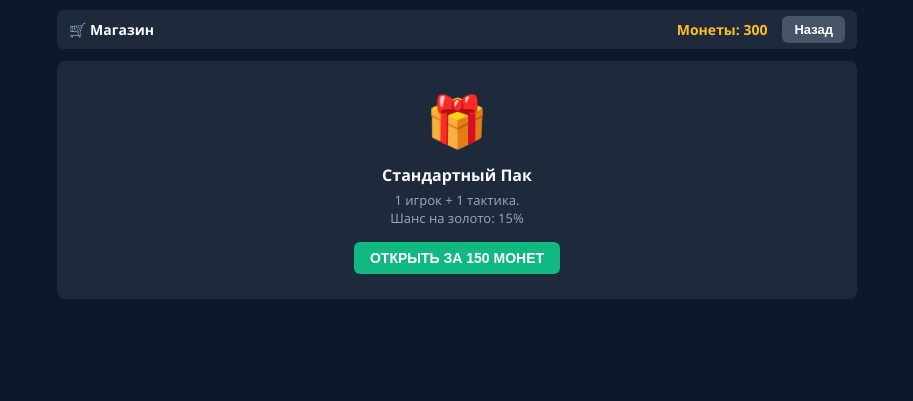
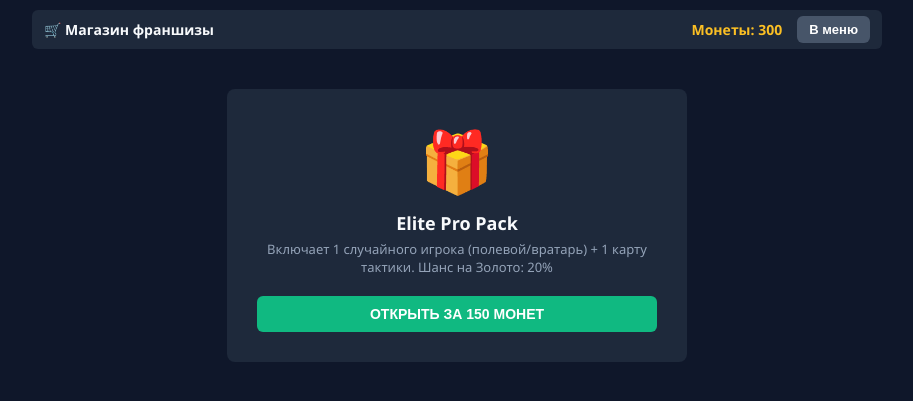
Before and after one commit to miruha3333/nhlcard, a Flask app: page / in a window 1280 px wide, after a click on "🛒 Магазин Игроков и Тактик". Shown: the top 401 px of the page, without its empty margins (183-1096 px from the left). Run offline with Flask 3, Linux system fonts and the light colour scheme.

Commit message:
Update index.html

```diff
--- a/templates/index.html
+++ b/templates/index.html
@@ -3,10 +3,10 @@
 <head>
     <meta charset="UTF-8">
     <meta name="viewport" content="width=device-width, initial-scale=1.0">
-    <title>NHL Ultimate Cards</title>
+    <title>NHL Ultimate Manager</title>
     <style>
         body { background-color: #0f172a; color: #f8fafc; font-family: 'Segoe UI', Tahoma, Geneva, Verdana, sans-serif; margin: 0; padding: 10px; }
-        .container { max-width: 800px; margin: 0 auto; }
+        .container { max-width: 850px; margin: 0 auto; }
 
         .screen { display: none; animation: fadeIn 0.2s; }
         .screen.active { display: block; }
@@ -23,100 +23,104 @@
         .coins-text { font-size: 14px; color: #fbbf24; font-weight: bold; }
         .status-mid { font-size: 14px; font-weight: bold; color: #3b82f6; }
 
-        .scoreboard { display: flex; justify-content: center; align-items: center; gap: 20px; background: #1e293b; padding: 8px; border-radius: 8px; border: 1px solid #334155; margin-bottom: 12px; }
-        .score-num { font-size: 24px; font-weight: bold; color: #fbbf24; min-width: 30px; text-align: center; }
-        .score-text { font-size: 12px; color: #94a3b8; text-transform: uppercase; letter-spacing: 1px; }
+        .scoreboard { display: flex; justify-content: center; align-items: center; gap: 20px; background: #1e293b; padding: 12px; border-radius: 8px; border: 1px solid #334155; margin-bottom: 12px; }
+        .score-num { font-size: 32px; font-weight: bold; color: #fbbf24; min-width: 40px; text-align: center; }
+        .score-text { font-size: 14px; color: #94a3b8; text-transform: uppercase; letter-spacing: 1px; }
 
         .grid-container { background: #1e293b; border-radius: 8px; padding: 10px; border: 1px solid #334155; margin-bottom: 12px; }
         .grid-container h4 { margin: 0 0 8px 0; font-size: 13px; color: #cbd5e1; }
-        .grid { display: grid; grid-template-columns: repeat(auto-fill, minmax(110px, 1fr)); gap: 6px; }
+        .grid { display: grid; grid-template-columns: repeat(auto-fill, minmax(115px, 1fr)); gap: 6px; }
 
         .card-item { background: #0b1120; padding: 6px; border-radius: 6px; cursor: pointer; border: 2px solid #334155; text-align: center; position: relative; font-size: 12px; transition: 0.15s; }
         .card-item:hover:not(.spent) { border-color: #4b5563; }
         .card-item.selected { border-color: #3b82f6; background: #1e3a8a; }
 
-        /* Сгоревшая карта (В раздевалке / Использовано) */
         .card-item.spent { opacity: 0.15; cursor: not-allowed; filter: grayscale(100%); pointer-events: none; border-color: #1e293b; }
-        .spent-badge { position: absolute; top: 50%; left: 50%; transform: translate(-50%, -50%) rotate(-15deg); background: #ef4444; color: white; font-size: 9px; padding: 2px 5px; border-radius: 4px; font-weight: bold; letter-spacing: 0.5px; opacity: 0.9; }
+        .spent-badge { position: absolute; top: 50%; left: 50%; transform: translate(-50%, -50%) rotate(-12deg); background: #ef4444; color: white; font-size: 8px; padding: 2px 4px; border-radius: 4px; font-weight: bold; letter-spacing: 0.5px; opacity: 0.95; }
 
         .avatar { font-size: 22px; margin-bottom: 2px; }
         .tier-Золото { color: #fbbf24; font-weight: bold; }
         .tier-Серебро { color: #cbd5e1; font-weight: bold; }
         .tier-Бронза { color: #d97706; font-weight: bold; }
 
-        .log-box { background: #020617; padding: 10px; border-radius: 6px; margin-top: 10px; font-family: monospace; font-size: 12px; max-height: 95px; overflow-y: auto; border: 1px solid #1e293b; }
-
-        /* Шпаргалка на экране */
-        .cheat-sheet { background: #0f172a; border: 1px solid #334155; padding: 6px; border-radius: 6px; margin-top: 8px; font-size: 11px; color: #94a3b8; }
+        .log-box { background: #020617; padding: 12px; border-radius: 6px; margin-top: 10px; font-family: 'Courier New', monospace; font-size: 13px; min-height: 80px; border: 1px solid #1e293b; line-height: 1.4; }
+        .cheat-sheet { background: #0f172a; border: 1px solid #334155; padding: 6px; border-radius: 6px; margin-top: 8px; font-size: 11px; color: #94a3b8; text-align: center;}
     </style>
 </head>
 <body>
 
 <div class="container">
 
-    <!-- ЭКРАН 1: МЕНЮ -->
+    <!-- ЭКРАН 1: ГЛАВНОЕ МЕНЮ -->
     <div id="screen-menu" class="screen active">
-        <div style="text-align: center; margin-top: 60px;">
-            <h2 style="font-size: 32px; margin-bottom: 5px; letter-spacing: 1px;">NHL ULTIMATE CARDS</h2>
-            <div style="font-size: 16px; color: #fbbf24; margin-bottom: 30px;">Монеты: <span class="coin-display">0</span></div>
-            <button class="btn btn-play" onclick="startMatch()">🏒 ИГРАТЬ МАТЧ</button>
+        <div style="text-align: center; margin-top: 70px;">
+            <h2 style="font-size: 34px; margin-bottom: 5px; letter-spacing: 1px; color: #f1f5f9;">NHL ULTIMATE MANAGER</h2>
+            <div style="font-size: 16px; color: #fbbf24; margin-bottom: 35px;">Монеты: <span class="coin-display">0</span></div>
+            <button class="btn btn-play" onclick="startMatch()">🏒 НАЧАТЬ ХОККЕЙНЫЙ МАТЧ</button>
             <br><br>
-            <button class="btn btn-shop" style="font-size: 15px;" onclick="switchScreen('screen-shop')">🛒 Магазин Паков</button>
+            <button class="btn btn-shop" style="font-size: 15px;" onclick="switchScreen('screen-shop')">🛒 Магазин Игроков и Тактик</button>
         </div>
     </div>
 
-    <!-- ЭКРАН 2: МАГАЗИН -->
+    <!-- ЭКРАН 2: МАГАЗИН ПАКОВ -->
     <div id="screen-shop" class="screen">
         <div class="header-top">
-            <span style="font-size: 14px; font-weight: bold;">🛒 Магазин</span>
+            <span style="font-size: 14px; font-weight: bold;">🛒 Магазин франшизы</span>
             <div style="display:flex; gap:15px; align-items:center;">
                 <div class="coins-text">Монеты: <span class="coin-display">0</span></div>
-                <button class="btn btn-secondary" onclick="switchScreen('screen-menu')">Назад</button>
+                <button class="btn btn-secondary" onclick="switchScreen('screen-menu')">В меню</button>
             </div>
         </div>
-        <div style="text-align: center; background: #1e293b; padding: 25px; border-radius: 8px;">
-            <div style="font-size: 50px; margin-bottom: 10px;">🎁</div>
-            <h4 style="margin: 0 0 5px 0;">Стандартный Пак</h4>
-            <p style="color: #94a3b8; font-size: 13px; margin: 0 0 15px 0;">1 игрок + 1 тактика.<br>Шанс на золото: 15%</p>
-            <button class="btn btn-shop" onclick="buyPack()">ОТКРЫТЬ ЗА 150 МОНЕТ</button>
+        <div style="text-align: center; background: #1e293b; padding: 30px; border-radius: 8px; max-width: 400px; margin: 40px auto;">
+            <div style="font-size: 60px; margin-bottom: 10px;">🎁</div>
+            <h4 style="margin: 0 0 5px 0; font-size: 18px;">Elite Pro Pack</h4>
+            <p style="color: #94a3b8; font-size: 13px; margin: 0 0 20px 0;">Включает 1 случайного игрока (полевой/вратарь) + 1 карту тактики. Шанс на Золото: 20%</p>
+            <button class="btn btn-shop" style="width:100%; padding:10px;" onclick="buyPack()">ОТКРЫТЬ ЗА 150 МОНЕТ</button>
         </div>
-        <div id="shop-result" style="margin-top: 15px; text-align: center; font-size: 14px; color: #10b981; font-weight: bold;"></div>
+        <div id="shop-result" style="margin-top: 15px; text-align: center; font-size: 15px; color: #10b981; font-weight: bold; background:#1e293b; padding:10px; border-radius:6px; display:none;"></div>
     </div>
 
-    <!-- ЭКРАН 3: МАТЧ -->
+    <!-- ЭКРАН 3: ИГРОВОЙ МАТЧ -->
     <div id="screen-game" class="screen">
         <div class="header-top">
-            <button class="btn btn-secondary" onclick="endMatch(true)">Назад</button>
+            <button class="btn btn-secondary" onclick="endMatch(true)">Сдаться</button>
             <div id="period-display" class="status-mid">Период 1 · Атака ⚔️</div>
             <div class="coins-text">Монеты: <span class="coin-display">0</span></div>
         </div>
 
+        <!-- Хоккейное табло -->
         <div class="scoreboard">
-            <div class="score-text">Ты</div>
+            <div class="score-text">Твоя Команда</div>
             <div class="score-num" id="score-player">0</div>
-            <div class="score-text" style="color: #475569;">:</div>
+            <div class="score-num" style="color: #475569; min-width:10px;">-</div>
             <div class="score-num" id="score-bot">0</div>
-            <div class="score-text">ИИ</div>
+            <div class="score-text">Соперник (ИИ)</div>
         </div>
 
-        <!-- РОСТЕР -->
+        <!-- ВЫБОР ВРАТАРЯ (АКТИВЕН ВЕСЬ МАТЧ) -->
+        <div class="grid-container" style="background: #1e293b;">
+            <h4 style="color: #fbbf24;">🥅 Твой Вратарь на матч (Защищает ворота каждый период)</h4>
+            <div id="goalie-slot" class="grid" style="grid-template-columns: repeat(auto-fill, minmax(140px, 1fr));"></div>
+        </div>
+
+        <!-- РОСТЕР ПОЛЕВЫХ ИГРОКОВ -->
         <div class="grid-container">
-            <h4>🏃 Твой Ростер (Каждый строго на 1 раунд)</h4>
+            <h4>🏃 Твой Ростер полевых (Каждый строго на 1 раунд за игру)</h4>
             <div id="players-list" class="grid"></div>
         </div>
 
-        <!-- ТАКТИКА -->
+        <!-- ТАКТИЧЕСКИЕ КАРТЫ -->
         <div class="grid-container">
-            <h4>🃏 Тактика на матч (Одноразовые)</h4>
+            <h4>🃏 Тактическая колода на матч (Одноразовые карты)</h4>
             <div id="cards-list" class="grid"></div>
         </div>
 
-        <button class="btn btn-primary" style="width: 100%; font-size: 16px; padding: 10px;" onclick="submitTurn()">ПОДТВЕРДИТЬ ХОД</button>
+        <button class="btn btn-primary" style="width: 100%; font-size: 16px; padding: 12px; border-radius:8px;" onclick="submitTurn()">ПОДТВЕРДИТЬ И ОТПРАВИТЬ ЗВЕНO</button>
 
-        <div class="log-box" id="match-log">Ожидание выбора...</div>
+        <div class="log-box" id="match-log">Матч готов к началу. Выберите тактику и игрока.</div>
 
         <div class="cheat-sheet">
-            <strong>💡 Шпаргалка контр-пиков (-30 очков):</strong> Ван-таймер ➔ Выбивание ➔ Из офиса ➔ Автобус ➔ Кистевой ➔ Блок ➔ Ван-таймер.
+            <strong>🔥 Контр-стратегия (-30 очков):</strong> Ван-таймер бьет Выбивание | Кистевой бьет Блок | Из офиса бьет Автобус
         </div>
     </div>
 
@@ -124,26 +128,25 @@
 
 <script>
 let serverPlayers = {}, serverCards = {};
-// Инициализируем профиль СРАЗУ с 9 игроками и 9 картами, чтобы хватило на весь матч!
-let profile = JSON.parse(localStorage.getItem('nhl_v5')) || {
+
+// Профиль игрока. Базовый пул расширен до 10 уникальных стартовых карт, чтобы исключить дубли.
+let profile = JSON.parse(localStorage.getItem('nhl_v6')) || {
     coins: 300,
-    players: ["celebrini", "levshunov", "michkov", "bedard", "mintyukov", "fox", "mcdavid", "kucherov", "hedman"],
+    players: ["mcdavid", "michkov", "bedard", "levshunov", "fox", "celebrini", "mintyukov", "matthews", "nikishin", "bobrovsky"],
     actions: ["att_onetimer", "att_wrist", "att_office", "def_block", "def_poke", "def_wall", "att_onetimer", "def_block", "att_wrist"]
 };
 
-// Состояние матча
 let matchState = {
-    period: 1,
-    round: 1,
-    pScore: 0,
-    bScore: 0,
-    usedPlayerIds: [],     // Кто уже в раздевалке
-    matchDeck: [],         // 9 карт, сформированных на этот матч
-    usedCardIndices: []    // Индексы использованных карт из matchDeck
+    period: 1, round: 1,
+    pGoals: 0, bGoals: 0,
+    usedPlayerIds: [],
+    matchDeck: [],
+    usedCardIndices: [],
+    selectedGoalieId: null
 };
 
 let selectedPlayerId = null;
-let selectedMatchCardIdx = null; // Выбираем по индексу в колоде матча, так как могут быть дубликаты
+let selectedMatchCardIdx = null;
 
 const ROUND_NAMES = { 1: "Атака ⚔️", 2: "Защита 🛡️", 3: "Вбрасывание 🏒" };
 
@@ -155,37 +158,41 @@ async function init() {
 }
 
 function updateUI() {
-    localStorage.setItem('nhl_v5', JSON.stringify(profile));
+    localStorage.setItem('nhl_v6', JSON.stringify(profile));
     document.querySelectorAll('.coin-display').forEach(el => el.innerText = profile.coins);
 }
 
 function switchScreen(screenId) {
     document.querySelectorAll('.screen').forEach(s => s.classList.remove('active'));
     document.getElementById(screenId).classList.add('active');
-    document.getElementById('shop-result').innerText = "";
+    document.getElementById('shop-result').style.display = "none";
 }
 
 function startMatch() {
-    if(profile.players.length < 9) {
-        alert(`Для игры необходимо минимум 9 игроков в ростере! У вас сейчас: ${profile.players.length}. Откройте паки в магазине.`);
+    // Проверка лимитов для старта матча
+    let skaters = profile.players.filter(id => serverPlayers[id] && serverPlayers[id].type === 'skater');
+    let goalies = profile.players.filter(id => serverPlayers[id] && serverPlayers[id].type === 'goalie');
+
+    if(skaters.length < 9 || goalies.length < 1) {
+        alert(`Недостаточно игроков! Нужно минимум 9 полевых и 1 вратарь. У вас: Полевых - ${skaters.length}, Вратарей - ${goalies.length}`);
         return;
     }
 
-    // Генерируем колоду на матч (берем первые 9 карт из профиля, либо сколько есть)
     let deck = [...profile.actions];
-    while(deck.length < 9) deck.push("att_wrist"); // Защита от пустой колоды
+    while(deck.length < 9) deck.push("att_wrist");
     deck = deck.slice(0, 9);
 
     matchState = {
-        period: 1, round: 1, pScore: 0, bScore: 0,
+        period: 1, round: 1, pGoals: 0, bGoals: 0,
         usedPlayerIds: [],
         matchDeck: deck,
-        usedCardIndices: []
+        usedCardIndices: [],
+        selectedGoalieId: goalies[0] // Автоматом берем первого доступного вратаря
     };
 
     document.getElementById('score-player').innerText = 0;
     document.getElementById('score-bot').innerText = 0;
-    document.getElementById('match-log').innerHTML = "Матч начался! Период 1 · Раунд Атака.";
+    document.getElementById('match-log').innerHTML = "Матч начался. Тренер, сформируйте звено на первый раунд!";
     selectedPlayerId = null; selectedMatchCardIdx = null;
 
     updateMatchUI();
@@ -195,11 +202,26 @@ function startMatch() {
 function updateMatchUI() {
     document.getElementById('period-display').innerText = `Период ${matchState.period} · ${ROUND_NAMES[matchState.round]}`;
 
-    // Рендер игроков
+    // Рендер вратарей
+    let gSlot = document.getElementById('goalie-slot');
+    gSlot.innerHTML = "";
+    profile.players.forEach(id => {
+        let p = serverPlayers[id]; if(!p || p.type !== 'goalie') return;
+        let isCurrent = matchState.selectedGoalieId === id;
+        gSlot.innerHTML = `
+            <div class="card-item ${isCurrent ? 'selected' : ''}" style="cursor:default; border-color:#eab308;">
+                <div class="avatar">${p.image}</div>
+                <div style="font-weight:bold;">${p.name}</div>
+                <div class="tier-${p.tier}" style="font-size:11px;">${p.tier}</div>
+                <div style="font-size:11px; color:#a7f3d0; margin-top:2px;">Сейвы: ${p.save}</div>
+            </div>`;
+    });
+
+    // Рендер полевых игроков
     let pList = document.getElementById('players-list');
     pList.innerHTML = "";
     profile.players.forEach(id => {
-        let p = serverPlayers[id]; if(!p) return;
+        let p = serverPlayers[id]; if(!p || p.type === 'goalie') return;
         let isSpent = matchState.usedPlayerIds.includes(id);
         let badge = isSpent ? '<div class="spent-badge">В РАЗДЕВАЛКЕ</div>' : '';
         let classes = `card-item ${isSpent ? 'spent' : ''} ${id === selectedPlayerId ? 'selected' : ''}`;
@@ -214,13 +236,13 @@ function updateMatchUI() {
             </div>`;
     });
 
-    // Рендер карт тактики по их индексам в колоде матча
+    // Рендер тактических карт
     let cList = document.getElementById('cards-list');
     cList.innerHTML = "";
     matchState.matchDeck.forEach((cardId, index) => {
         let c = serverCards[cardId]; if(!c) return;
         let isSpent = matchState.usedCardIndices.includes(index);
-        let badge = isSpent ? '<div class="spent-badge">СЫГРАНО</div>' : '';
+        let badge = isSpent ? '<div class="spent-badge">ИСПУЛЬЗОВАНО</div>' : '';
         let isAtk = c.type === 'attack';
         let classes = `card-item ${isSpent ? 'spent' : ''} ${index === selectedMatchCardIdx ? 'selected' : ''}`;
 
@@ -237,35 +259,43 @@ function selectPlayer(id) { selectedPlayerId = id; updateMatchUI(); }
 function selectCard(index) { selectedMatchCardIdx = index; updateMatchUI(); }
 
 async function submitTurn() {
-    if(selectedPlayerId === null || selectedMatchCardIdx === null) { alert("Выберите доступного игрока и карту тактики!"); return; }
+    if(selectedPlayerId === null || selectedMatchCardIdx === null) { alert("Выберите живого хоккеиста и свободную карту тактики!"); return; }
 
     let cardId = matchState.matchDeck[selectedMatchCardIdx];
 
     let res = await fetch('/play', {
         method: 'POST', headers: {'Content-Type': 'application/json'},
-        body: JSON.stringify({ player_id: selectedPlayerId, action_id: cardId, round_idx: matchState.round })
+        body: JSON.stringify({
+            player_id: selectedPlayerId,
+            goalie_id: matchState.selectedGoalieId,
+            action_id: cardId,
+            round_idx: matchState.round
+        })
     });
     let result = await res.json();
 
-    if(result.is_win) matchState.pScore++;
-    else if (!result.is_tie && !result.is_win) matchState.bScore++;
+    // Хоккейный счет меняется только от РЕАЛЬНЫХ голов в атаке и защите
+    if(result.is_goal) {
+        if(result.round_type === 1) matchState.pGoals++;
+        else if(result.round_type === 2) matchState.bGoals++;
+    }
 
-    document.getElementById('score-player').innerText = matchState.pScore;
-    document.getElementById('score-bot').innerText = matchState.bScore;
+    document.getElementById('score-player').innerText = matchState.pGoals;
+    document.getElementById('score-bot').innerText = matchState.bGoals;
 
     document.getElementById('match-log').innerHTML = `
-        <strong>П${matchState.period} (${ROUND_NAMES[matchState.round]}):</strong> ${result.details}<br>
-        <span style="color:#94a3b8">Твой счет: ${result.player_score} | Счет ИИ: ${result.bot_score}</span><br>
-        <strong>ИИ выставил:</strong> ${result.bot_setup}
+        <strong>Период ${matchState.period} [${ROUND_NAMES[matchState.round]}]:</strong><br>
+        <span style="color:#60a5fa">${result.details}</span><br>
+        <span style="color:#94a3b8; font-size:11px;">Итоговые очки в стычке ➔ Ты: ${result.player_total} | ИИ: ${result.bot_total}</span><br>
+        <strong>Оппонент выставил:</strong> ${result.bot_setup}
     `;
 
-    // Сжигаем игрока и карту НАВСЕГДА до конца текущего матча
     matchState.usedPlayerIds.push(selectedPlayerId);
     matchState.usedCardIndices.push(selectedMatchCardIdx);
 
     selectedPlayerId = null; selectedMatchCardIdx = null;
 
-    // Логика перехода раундов и периодов
+    // Шаг по турнирной сетке матча
     matchState.round++;
     if(matchState.round > 3) {
         matchState.round = 1;
@@ -273,8 +303,8 @@ async function submitTurn() {
     }
 
     if(matchState.period > 3) {
-        setTimeout(() => endMatch(false), 2000);
-        document.getElementById('match-log').innerHTML += `<br><span style="color:#fbbf24; font-weight:bold;">Матч завершен! Идет подсчет...</span>`;
+        setTimeout(() => endMatch(false), 3500);
+        document.getElementById('match-log').innerHTML += `<br><span style="color:#fbbf24; font-weight:bold;">Звучит финальная сирена! Просчет результатов...</span>`;
     } else {
         updateMatchUI();
     }
@@ -283,13 +313,13 @@ async function submitTurn() {
 function endMatch(surrendered) {
     let msg = "";
     if(surrendered) {
-        profile.coins += 5; msg = "Матч прерван. Награда: 5 монет.";
-    } else if(matchState.pScore > matchState.bScore) {
-        profile.coins += 60; msg = `ПОБЕДА (${matchState.pScore}:${matchState.bScore})! Награда: 60 монет.`;
-    } else if(matchState.pScore < matchState.bScore) {
-        profile.coins += 15; msg = `Поражение (${matchState.pScore}:${matchState.bScore}). Награда: 15 монет.`;
+        profile.coins += 5; msg = "Вы покинули лед. Техническое поражение. Бонус: 5 монет.";
+    } else if(matchState.pGoals > matchState.bGoals) {
+        profile.coins += 70; msg = `ПОБЕДА В МАТЧЕ! Чистый хоккейный счет: ${matchState.pGoals}:${matchState.bGoals}. Заработано: 70 монет.`;
+    } else if(matchState.pGoals < matchState.bGoals) {
+        profile.coins += 20; msg = `Поражение. Итоговый счет: ${matchState.pGoals}:${matchState.bGoals}. Утешительный приз: 20 монет.`;
     } else {
-        profile.coins += 25; msg = `Ничья (${matchState.pScore}:${matchState.bScore}). Награда: 25 монет.`;
+        profile.coins += 35; msg = `Боевая ничья! Счет: ${matchState.pGoals}:${matchState.bGoals}. Награда: 35 монет.`;
     }
     alert(msg);
     updateUI();
@@ -297,16 +327,19 @@ function endMatch(surrendered) {
 }
 
 async function buyPack() {
-    if(profile.coins < 150) { alert("Не хватает монет!"); return; }
+    if(profile.coins < 150) { alert("Недостаточно средств на клубном счету!"); return; }
     let res = await fetch('/buy_pack', { method: 'POST' });
     let drop = await res.json();
 
     profile.coins -= 150;
-    profile.players.push(drop.player.id); // Разрешаем дубликаты/добавление новых в общую коллекцию
+    profile.players.push(drop.player.id);
     profile.actions.push(drop.card.id);
 
     updateUI();
-    document.getElementById('shop-result').innerHTML = `Выпал: ${drop.player.data.name} [${drop.player.data.tier}]<br>Тактика: ${drop.card.data.name}`;
+
+    let resDiv = document.getElementById('shop-result');
+    resDiv.style.display = "block";
+    resDiv.innerHTML = `🔥 ПАК ОТКРЫТ!<br>Получен игрок: ${drop.player.data.name} [${drop.player.data.tier}]<br>Добавлена тактика: ${drop.card.data.name}`;
 }
 
 window.onload = init;
```
